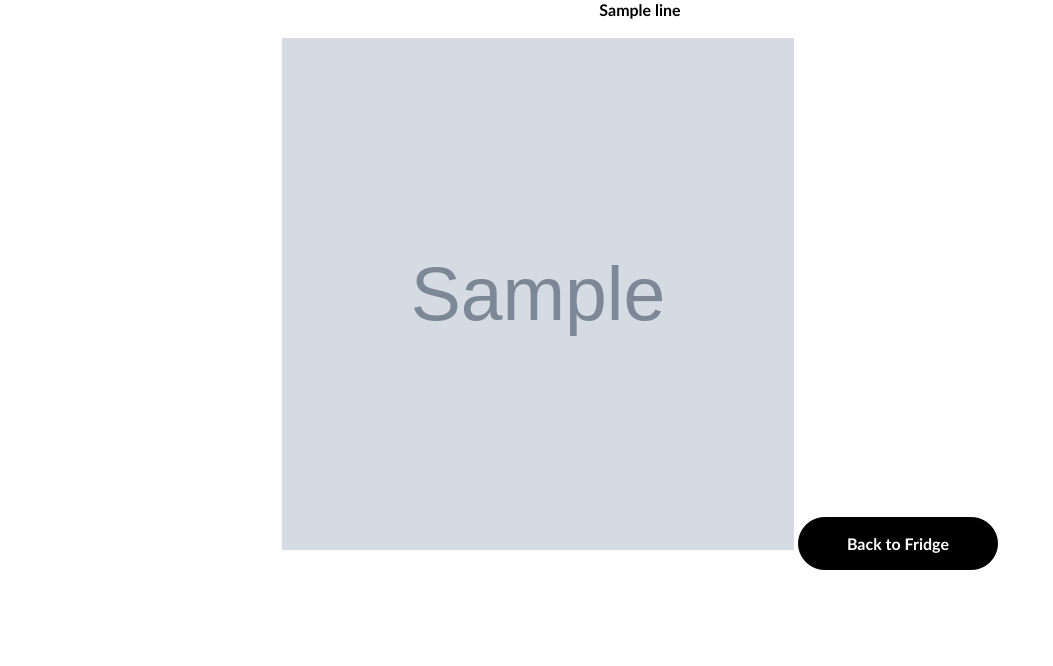
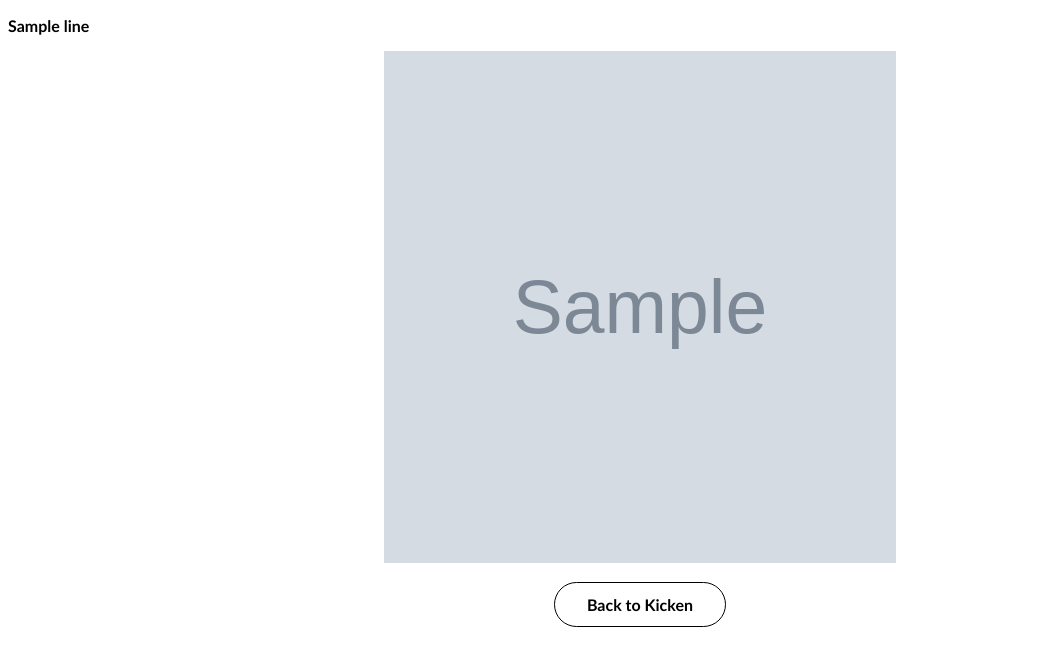
Before and after one commit to Yarik-Popov/receipt-generator, a Flask app: template templates/recipe.html in a window 1280 px wide. Shown: the part 88-754 px from the top of the page, without its empty margins (0-1053 px from the left). Run offline with Flask 3, Linux system fonts and the light colour scheme; the template is opened without the code that fills it: most values are stand-ins (such as "Sample title", 1, 10 or a date in 2020); grey boxes marked "Sample" are stand-in pictures.

Commit message:
modified recipe.html and recipe.css

```diff
--- a/static/recipe.css
+++ b/static/recipe.css
@@ -0,0 +1,29 @@
+p {
+    text-align: left;
+    font-family: 'Trebuchet MS', 'Lucida Sans Unicode', 'Lucida Grande', 'Lucida Sans', Arial, sans-serif;
+    font-style: normal;
+}
+
+.backToFridge {
+    margin-top: 1rem;
+    padding: 0.75rem 2rem;
+    font-size: 1rem;
+    border: 1px solid black;
+    border-radius: 2px;
+    color: black;
+    background-color: white;
+    cursor: pointer;
+    border-radius: 30px;
+    transition: background-color 0.35s,
+    color 0.35s;
+}
+
+.backToFridge:hover {
+    background-color: black;
+    color: white;
+    transform: translate3d(-5px);
+}
+
+.backToFridge:active {
+    opacity: 0.7;
+}
--- a/templates/recipe.html
+++ b/templates/recipe.html
@@ -1,21 +1,25 @@
 {% extends "base.html" %}
 
 {% block title %}Fridge Page{% endblock %}
+
+{% block head %}
+<link href="{{ url_for('static', filename='recipe.css') }}" rel="stylesheet">
+
+{% endblock %}
 
 {% block content %}
 
 {% for line in recipe.splitlines() %}
 
-{{line}} <br>
+<p>{{line}}</p>
 
 {% endfor %}
 
-<br>
 {% if image_url != "" %}
 
 <img src="{{image_url}}" alt="Recipe Image" width="512" height="512">
-
+<br />
 {% endif %}
-<button onclick="window.location.href='/cooking'">Back to Fridge</button>
+<button class="backToFridge" onclick="window.location.href='/cooking'">Back to Kicken</button>
 
 {% endblock %}
```
